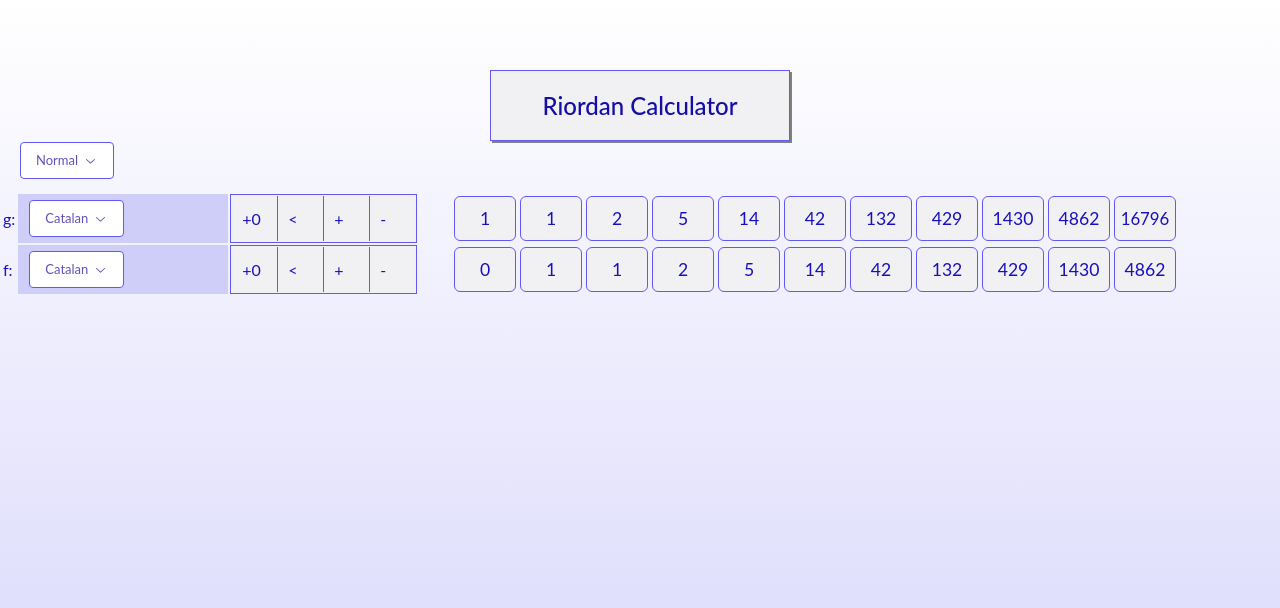
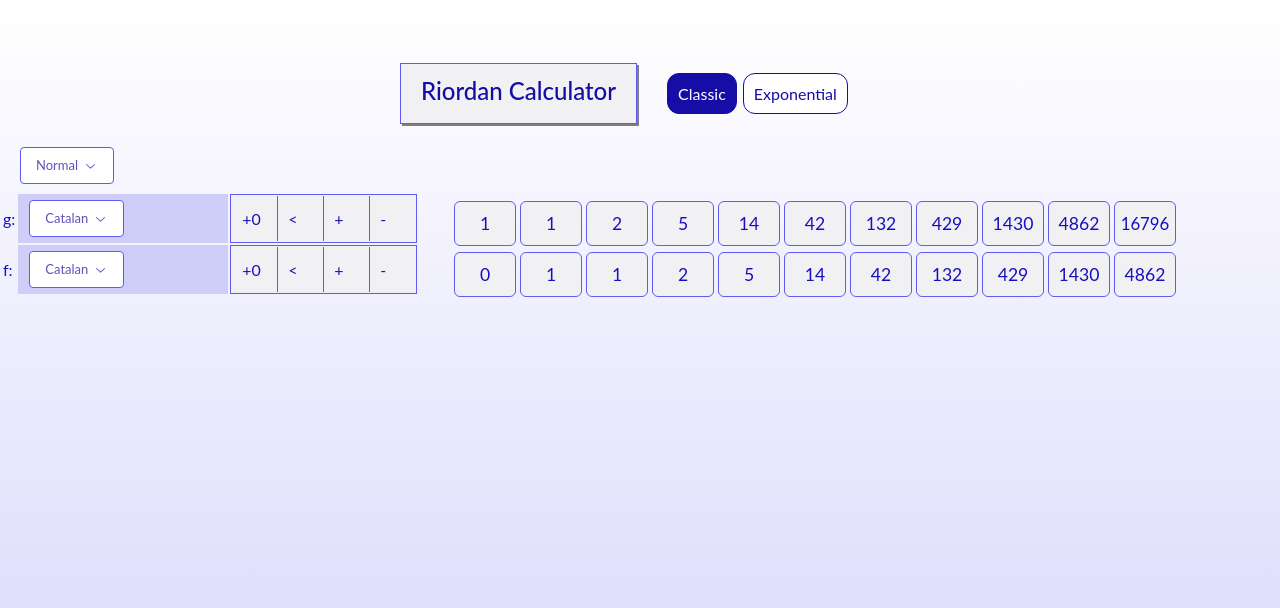
Before and after one commit to jamesshapiro/riordan-calculator-hooks, a React (Vite) app: page / in a window 1280 px wide. Shown: the top 608 px of the page. Built offline with nearby package versions, Linux system fonts and the light colour scheme.

Commit message:
add classic and exponential buttons

```diff
--- a/src/components/DataProvider/DataProvider.js
+++ b/src/components/DataProvider/DataProvider.js
@@ -15,6 +15,7 @@ function DataProvider({ children }) {
   const [gSequence, setGSequence] = React.useState(INITIAL_SEQUENCE.g);
   const [fSequence, setFSequence] = React.useState(INITIAL_SEQUENCE.f);
   const [mode, setMode] = React.useState('normal');
+  const [metaMode, setMetaMode] = React.useState('classic');
 
   function handleAddZero(targetSequence) {
     const setSequence = targetSequence === 'g' ? setGSequence : setFSequence;
@@ -86,6 +87,8 @@ function DataProvider({ children }) {
         handleLeftShift,
         handleSelectSequence,
         handleSelectMode,
+        metaMode,
+        setMetaMode,
       }}
     >
       {children}
--- a/src/components/Header/Header.js
+++ b/src/components/Header/Header.js
@@ -3,19 +3,41 @@ import { DataContext } from '../DataProvider';
 import styled from 'styled-components';
 
 function Header() {
+  const { metaMode, setMetaMode } = React.useContext(DataContext);
+  const isClassicSelected = metaMode === 'classic';
+
   return (
-    <>
-      <Wrapper>
+    <Wrapper>
+      <HeaderWrapper>
         <StyledHeader>Riordan Calculator</StyledHeader>
-      </Wrapper>
-    </>
+      </HeaderWrapper>
+      <StyledButton
+        isSelected={isClassicSelected}
+        onClick={() => setMetaMode('classic')}
+      >
+        Classic
+      </StyledButton>
+      <StyledButton
+        isSelected={!isClassicSelected}
+        onClick={() => setMetaMode('exponential')}
+      >
+        Exponential
+      </StyledButton>
+    </Wrapper>
   );
 }
 
-const Wrapper = styled.header`
+const Wrapper = styled.div`
+  display: block;
+  margin: 0 auto;
+  margin-left: 400px;
+`;
+
+const HeaderWrapper = styled.header`
   width: 300px;
-  margin: 0 auto;
-  margin-bottom: 1px;
+  display: inline;
+
+  /* margin-bottom: 1px; */
   border: 1px solid var(--number-box-border-color);
   /* border-radius: 4px; */
   padding: 20px;
@@ -25,9 +47,24 @@ const Wrapper = styled.header`
 `;
 
 const StyledHeader = styled.h1`
+  display: inline;
   font-size: 24px;
   font-weight: 500;
   color: var(--header-color);
+`;
+
+const StyledButton = styled.button`
+  font-size: 16px;
+  background-color: ${(p) =>
+    p.isSelected ? 'var(--mode-button-selected)' : 'white'};
+  border: 1px solid var(--mode-button-selected);
+  color: ${(p) => (p.isSelected ? 'white' : 'var(--mode-button-selected)')};
+  padding: 10px;
+  border-radius: 12px;
+  margin: 3px;
+  &:first-of-type {
+    margin-left: 30px;
+  }
 `;
 
 const Invisible = styled.span`
--- a/src/components/ModeComboBox/ModeComboBox.module.css
+++ b/src/components/ModeComboBox/ModeComboBox.module.css
@@ -1,3 +1,5 @@
 .modeComboBox {
   padding-left: 10px;
+  display: block;
+  margin-top: 30px;
 }
--- a/src/components/NumberBox/NumberBox.js
+++ b/src/components/NumberBox/NumberBox.js
@@ -43,6 +43,10 @@ function NumberBox({ value, index, children }) {
     setDigits(cleaned);
   }
 
+  const handleFocus = (event) => {
+    event.target.select();
+  };
+
   const inputNumberBox = (
     <form
       onSubmit={(event) => {
@@ -57,6 +61,7 @@ function NumberBox({ value, index, children }) {
         maxFontSize={maxFontSize}
         onChange={(event) => handleKeyPress(event.target.value)}
         onBlur={handleBlur}
+        onFocus={handleFocus}
         autoFocus
       />
     </form>
--- a/src/styles.css
+++ b/src/styles.css
@@ -12,6 +12,7 @@ body {
   --number-box-border-color: hsl(243, 85%, 65%);
   --header-color: hsl(243, 85%, 35%);
   --active-button-color: hsl(243, 85%, 35%);
+  --mode-button-selected: hsl(243, 85%, 35%);
   --min-cell-width: 20px;
   --min-button-width: 20px;
   --background-gradient-top: #fff;
```
